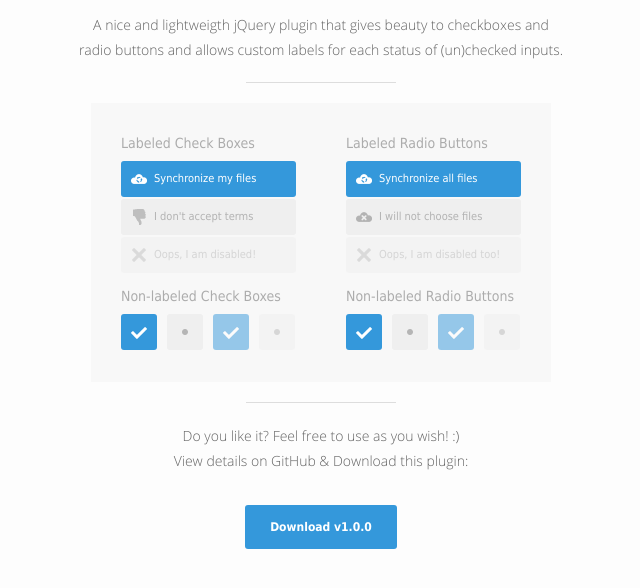
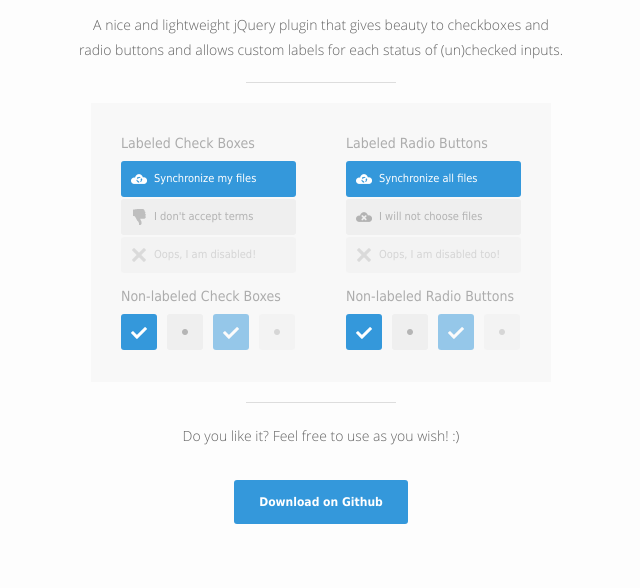
Before and after one commit to fntneves/jquery-labelauty, a plain HTML site: page index.html in a window 1280 px wide. Shown: the part 138-726 px from the top of the page, without its empty margins (319-959 px from the left). Drawn offline with nearby package versions, Linux system fonts and the light colour scheme.

Commit message:
Fix typos

```diff
--- a/index.html
+++ b/index.html
@@ -29,7 +29,7 @@
 		<img src="assets/images/logo.png" alt="LABELAUTY LOGO" />
 		<br />
 		<h1>Labelauty jQuery Plugin</h1>
-		<h4>A nice and lightweigth jQuery plugin that gives beauty to checkboxes and <br/>radio buttons and allows custom labels for each status of (un)checked inputs.</h4>
+		<h4>A nice and lightweight jQuery plugin that gives beauty to checkboxes and <br/>radio buttons and allows custom labels for each status of (un)checked inputs.</h4>
 	</header>
 	<div class="separator"></div>
 	<section id="lby-content">
@@ -84,10 +84,10 @@
 	</section>
 	<div class="separator"></div>
 	<footer>
-		<h4>Do you like it? Feel free to use as you wish! :)<br/> View details on GitHub & Download this plugin:</h4>
+		<h4>Do you like it? Feel free to use as you wish! :)</h4>
 		<br/>
 		<br/>
-		<a target="_blank" href="https://github.com/fntneves/jquery-labelauty" class="button">Download v1.0.0</a>
+		<a target="_blank" href="https://github.com/fntneves/jquery-labelauty" class="button">Download on Github</a>
 	</footer>
 </body>
 </html>
```
